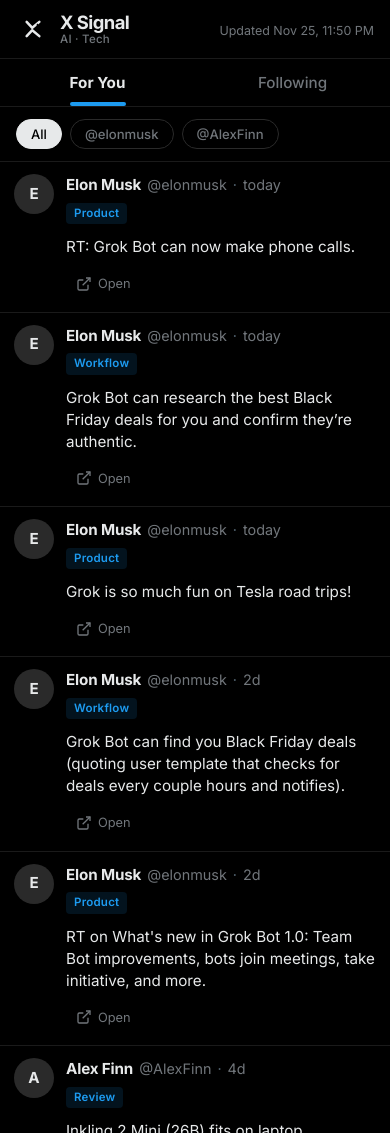
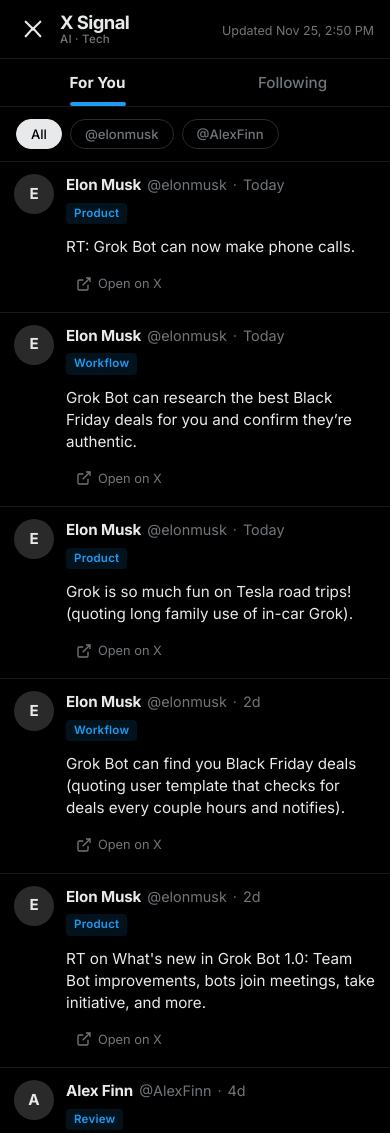
Before and after one commit to gravityst/signal-brief, a plain HTML site: page index.html in a window 390 px wide. Shown: the top 1133 px of the page. Drawn offline with Linux system fonts and the light colour scheme.

Commit message:
X Signal redesign: X-style timeline, new branding, posts-focused

```diff
--- a/app.js
+++ b/app.js
@@ -1,16 +1,20 @@
 (async function () {
   const $ = (id) => document.getElementById(id);
 
-  // Load data
-  let data;
+  const PRIORITY = ["all", "elonmusk", "AlexFinn", "MKBHD", "sama", "karpathy", "xai", "SpaceXSI", "grok"];
+
+  let data = null;
+  let activeAuthor = "all";
+  let activeTab = "for-you";
+
   try {
     const res = await fetch("data/posts.json", { cache: "no-store" });
     if (!res.ok) throw new Error(String(res.status));
     data = await res.json();
-  } catch (e) {
-    // Fallback: try old briefs.json and map xPosts if present
+  } catch {
     try {
       const res2 = await fetch("data/briefs.json", { cache: "no-store" });
+      if (res2.ok) {
         const old = await res2.json();
         data = {
           updatedAt: old.updatedAt,
@@ -23,38 +27,39 @@
             url: p.url,
           })),
         };
-    } catch {
-      $("last-updated").textContent = "Failed to load";
+      }
+    } catch {}
+  }
+
+  if (!data) {
     $("loading").textContent = "Could not load posts.";
     return;
   }
-  }
 
   $("last-updated").textContent = "Updated " + formatWhen(data.updatedAt);
+  $("loading").hidden = true;
 
-  const posts = data.posts || [];
-  let activeAuthor = "all";
-  let activeTab = "for-you";
+  const authorsInData = unique(
+    (data.posts || []).map((p) => (p.handle || "").replace(/^@/, "")).filter(Boolean)
+  );
+  const chips = ["all", ...PRIORITY.filter((h) => h !== "all" && authorsInData.includes(h)), ...authorsInData.filter((h) => !PRIORITY.includes(h))];
 
-  // Build author chips
-  const handles = ["all", ...unique(posts.map((p) => p.handle).filter(Boolean))];
-  const authorBar = $("author-bar");
-  authorBar.innerHTML = handles
+  const bar = $("author-bar");
+  bar.innerHTML = chips
     .map((h) => {
       const label = h === "all" ? "All" : "@" + h;
       return `<button type="button" class="chip${h === "all" ? " active" : ""}" data-author="${esc(h)}">${esc(label)}</button>`;
     })
     .join("");
 
-  authorBar.addEventListener("click", (e) => {
+  bar.addEventListener("click", (e) => {
     const btn = e.target.closest("[data-author]");
     if (!btn) return;
     activeAuthor = btn.dataset.author;
-    authorBar.querySelectorAll(".chip").forEach((c) => c.classList.toggle("active", c === btn));
+    bar.querySelectorAll(".chip").forEach((c) => c.classList.toggle("active", c === btn));
     render();
   });
 
-  // Tabs
   document.querySelectorAll(".tab").forEach((tab) => {
     tab.addEventListener("click", () => {
       document.querySelectorAll(".tab").forEach((t) => {
@@ -71,50 +76,54 @@
   render();
 
   function render() {
-    const list = $("timeline");
-    $("loading").hidden = true;
+    const posts = data.posts || [];
+    let filtered = posts;
 
-    let filtered = posts.filter((p) => {
-      if (activeAuthor !== "all" && p.handle !== activeAuthor) return false;
-      return true;
-    });
-
-    // Simple "Following" bias: prioritize core accounts
-    if (activeTab === "following") {
-      const priority = new Set(["elonmusk", "AlexFinn", "MKBHD", "xai", "SpaceXSI", "grok"]);
-      filtered = [...filtered].sort((a, b) => {
-        const ap = priority.has(a.handle) ? 0 : 1;
-        const bp = priority.has(b.handle) ? 0 : 1;
-        if (ap !== bp) return ap - bp;
-        return (b.date || "").localeCompare(a.date || "");
-      });
-    } else {
-      filtered = [...filtered].sort((a, b) => (b.date || "").localeCompare(a.date || ""));
+    if (activeAuthor !== "all") {
+      filtered = filtered.filter((p) => (p.handle || "").replace(/^@/, "") === activeAuthor);
     }
 
+    if (activeTab === "following") {
+      filtered = filtered.filter((p) => {
+        const h = (p.handle || "").replace(/^@/, "");
+        return PRIORITY.includes(h);
+      });
+    }
+
+    filtered = [...filtered].sort((a, b) => (b.date || "").localeCompare(a.date || ""));
+
+    const timeline = $("timeline");
     $("empty").hidden = filtered.length > 0;
 
-    list.innerHTML = filtered
+    if (!filtered.length) {
+      timeline.innerHTML = "";
+      return;
+    }
+
+    timeline.innerHTML = filtered
       .map((p) => {
-        const initial = (p.author || p.handle || "?").charAt(0).toUpperCase();
+        const handle = (p.handle || "").replace(/^@/, "");
+        const initial = (p.author || handle || "?").charAt(0).toUpperCase();
         const time = relative(p.date);
+        const topic = p.topic ? `<span class="post-topic">${esc(p.topic)}</span>` : "";
+
         return `
         <article class="post">
           <div class="avatar" aria-hidden="true">${esc(initial)}</div>
           <div class="post-body">
             <div class="post-header">
-                <span class="post-name">${esc(p.author || p.handle)}</span>
-                <span class="post-handle">@${esc(p.handle || "")}</span>
+              <span class="post-name">${esc(p.author || handle)}</span>
+              <span class="post-handle">@${esc(handle)}</span>
               <span class="post-time">${esc(time)}</span>
             </div>
-              ${p.topic ? `<span class="post-topic">${esc(p.topic)}</span>` : ""}
+            ${topic}
             <p class="post-text">${esc(p.text || "")}</p>
             <div class="post-actions">
               ${
                 p.url
                   ? `<a class="action open" href="${esc(p.url)}" target="_blank" rel="noopener">
                       <svg viewBox="0 0 24 24" fill="none" stroke="currentColor" stroke-width="2"><path d="M18 13v6a2 2 0 0 1-2 2H5a2 2 0 0 1-2-2V8a2 2 0 0 1 2-2h6"/><polyline points="15 3 21 3 21 9"/><line x1="10" y1="14" x2="21" y2="3"/></svg>
-                        Open
+                      Open on X
                     </a>`
                   : ""
               }
@@ -125,13 +134,12 @@
       .join("");
   }
 
-  // Helpers
   function unique(arr) {
     return [...new Set(arr)];
   }
 
   function esc(s) {
-    return String(s ?? "")
+    return String(s || "")
       .replace(/&/g, "&amp;")
       .replace(/</g, "&lt;")
       .replace(/>/g, "&gt;")
@@ -142,14 +150,9 @@
     if (!iso) return "—";
     try {
       const d = new Date(iso);
-      return d.toLocaleString(undefined, {
-        month: "short",
-        day: "numeric",
-        hour: "2-digit",
-        minute: "2-digit",
-      });
+      return d.toLocaleString(undefined, { month: "short", day: "numeric", hour: "numeric", minute: "2-digit" });
     } catch {
-      return iso.slice(0, 16);
+      return iso.slice(0, 10);
     }
   }
 
@@ -159,7 +162,7 @@
       const d = new Date(dateStr + "T12:00:00Z");
       const now = new Date();
       const diff = Math.floor((now - d) / 86400000);
-      if (diff <= 0) return "today";
+      if (diff <= 0) return "Today";
       if (diff === 1) return "1d";
       if (diff < 7) return diff + "d";
       return d.toLocaleDateString(undefined, { month: "short", day: "numeric" });
--- a/data/posts.json
+++ b/data/posts.json
@@ -1,5 +1,5 @@
 {
-  "updatedAt": "2026-11-25T23:50:00Z",
+  "updatedAt": "2026-11-25T14:50:00Z",
   "posts": [
     {
       "date": "2026-11-25",
@@ -21,7 +21,7 @@
       "date": "2026-11-25",
       "author": "Elon Musk",
       "handle": "elonmusk",
-      "text": "Grok is so much fun on Tesla road trips!",
+      "text": "Grok is so much fun on Tesla road trips! (quoting long family use of in-car Grok).",
       "topic": "Product",
       "url": "https://x.com/elonmusk/status/2125516475712844116"
     },
@@ -61,7 +61,7 @@
       "date": "2026-11-20",
       "author": "Alex Finn",
       "handle": "AlexFinn",
-      "text": "Google Gemini Carbon is the best model right now. It regularly changes the way I think; feels forward-looking and novel rather than averaging training data.",
+      "text": "Google Gemini Carbon is the best model right now. It regularly changes the way I think; feels forward-looking and novel rather than averaging training data. Best tested via conversation on real hard problems, not one-shot demos.",
       "topic": "Review",
       "url": "https://x.com/AlexFinn/status/2123612688622428257"
     },
@@ -69,7 +69,7 @@
       "date": "2026-11-20",
       "author": "Alex Finn",
       "handle": "AlexFinn",
-      "text": "The new Google Gemini models are the best AI models out there right now. Yes, better than Fable and Astra. Completely different training feel; novel perspectives.",
+      "text": "The new Google Gemini models are the best AI models out there right now. Yes, better than Fable and Astra. Completely different training feel; novel perspectives. Harnesses still lag, but intelligence and taste are there. Carbon is Fable-class, Neon Opus-class.",
       "topic": "Review",
       "url": "https://x.com/AlexFinn/status/2123562653184614532"
     },
@@ -85,7 +85,7 @@
       "date": "2026-11-19",
       "author": "Elon Musk",
       "handle": "elonmusk",
-      "text": "You can create an entire company made of Grok Bots!",
+      "text": "You can create an entire company made of Grok Bots! (quoting user who wakes up to Bot having opened, tested, and merged multiple PRs).",
       "topic": "Workflow",
       "url": "https://x.com/elonmusk/status/2123475464043786417"
     },
@@ -93,7 +93,7 @@
       "date": "2026-11-18",
       "author": "Alex Finn",
       "handle": "AlexFinn",
-      "text": "Something is going on at Google. Released new frontier models four times in less than a month, each a major improvement. Carbon is the most intelligent model I’ve ever used.",
+      "text": "Something is going on at Google. Released new frontier models four times in less than a month, each a major improvement. Carbon is the most intelligent model I’ve ever used; trained differently, novel insights.",
       "topic": "Review",
       "url": "https://x.com/AlexFinn/status/2123171176025575701"
     },
--- a/index.html
+++ b/index.html
@@ -29,10 +29,11 @@
       <div class="topbar-inner">
         <div class="brand">
           <span class="logo" aria-hidden="true">
+            <!-- Original mark: sharp geometric X with signal pulse -->
             <svg viewBox="0 0 32 32" fill="none" xmlns="http://www.w3.org/2000/svg">
-              <path d="M8.2 7.2 L15.1 14.5 L23.8 7.2" stroke="currentColor" stroke-width="3.1" stroke-linecap="round" stroke-linejoin="round"/>
-              <path d="M8.2 24.8 L15.1 17.5 L23.8 24.8" stroke="currentColor" stroke-width="3.1" stroke-linecap="round" stroke-linejoin="round"/>
-              <rect x="20.6" y="9.4" width="1.6" height="3.2" rx="0.5" fill="#000"/>
+              <path d="M7 7 L15.5 15.5 L7 25" stroke="currentColor" stroke-width="2.6" stroke-linecap="round" stroke-linejoin="round"/>
+              <path d="M25 7 L16.5 15.5 L25 25" stroke="currentColor" stroke-width="2.6" stroke-linecap="round" stroke-linejoin="round"/>
+              <circle cx="16" cy="16" r="2.2" fill="currentColor"/>
             </svg>
           </span>
           <div class="brand-text">
```
Also changed, not shown: favicon.svg, 1 other file. Lines whose indentation alone changed are shown as unchanged.
